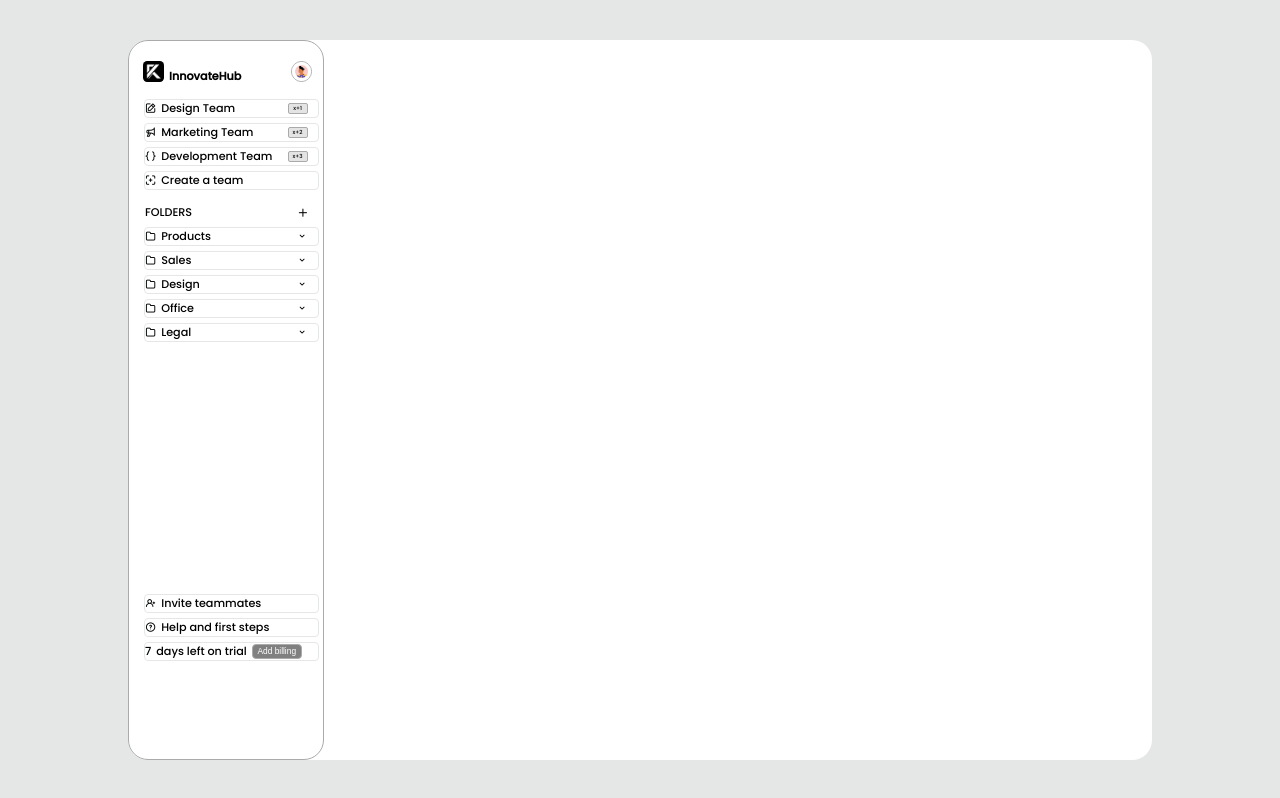
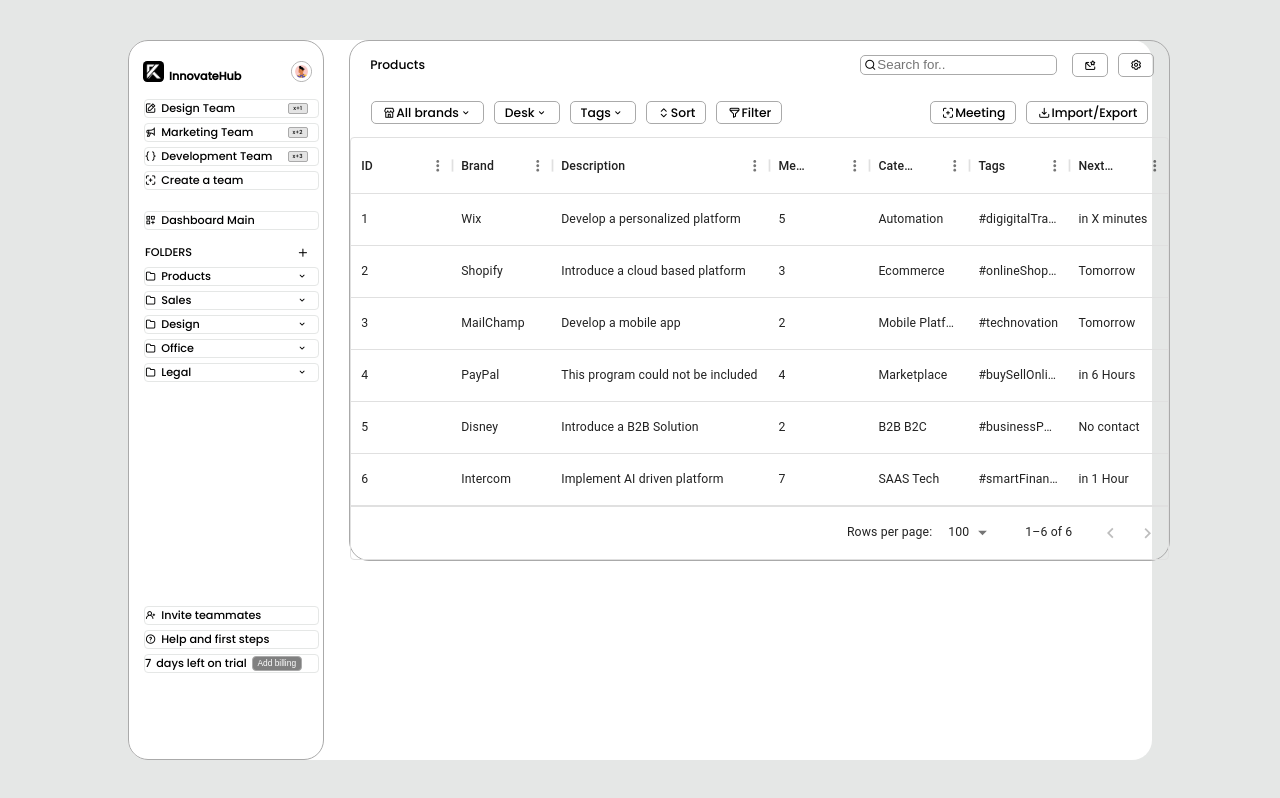
Before and after one commit to ankitdeb11/K-RITE-Assignment, a React (Create React App) app: page / in a window 1280 px wide. Shown: the top 798 px of the page. Built offline with nearby package versions, Linux system fonts and the light colour scheme.

Commit message:
update commit 3 - working on data tables

```diff
--- a/src/App.css
+++ b/src/App.css
@@ -13,6 +13,8 @@
   --color-success: #41f1b6;
   --color-warning: #ffbb55;
   --color-background: #f6f6f9;
+
+  --color-border:  rgb(170, 170, 170);
 
   --card-border-radius: 2rem;
   --border-radius-1: 0.4rem;
--- a/src/App.js
+++ b/src/App.js
@@ -5,10 +5,10 @@
 function App() {
   return (
     <>
+      <Dashboard />
+      <main>
 
-    <main>
-      <Dashboard />
-    </main>
+      </main>
 
     </>
   );
--- a/src/components/dashboard/Dashboard.jsx
+++ b/src/components/dashboard/Dashboard.jsx
@@ -2,6 +2,8 @@
 import './dashboard.css';
 import LogoMain from "../../assets/logos/logo_main.jpg";
 import ProfilePic from "../../assets/logos/profile_logo.jpg";
+import Topbar from '../../scenes/global/topbar/Topbar';
+import Products from '../../scenes/folders/products/Products';
 
 
 const Dashboard = () => {
@@ -15,7 +17,6 @@
                     <div className="logo">
                         <img src={LogoMain} alt="" className="company-logo" />
                         <div className="logo-text">
-                            {/* <span className="company-inc">INC</span> */}
                             <h2>InnovateHub</h2>
                         </div>
                         <img src={ProfilePic} alt="" className="profile-logo" />
@@ -63,10 +64,19 @@
                     </a>
 
 
+                    <a className='home' href="#home">
+                        <i class="uil uil-create-dashboard"></i>
+                        Dashboard Main
+                    </a>
+
+
+
                     <div className="folders-title">
                         <span className='folders-span'>FOLDERS</span>
                         <i class="uil uil-plus folder-plus"></i>
                     </div>
+
+
 
 
                     <a className='folders' href="#products">
@@ -116,7 +126,6 @@
 
 
 
-
                     <a href="#invites" className='invites'>
                         <i class="uil uil-user-plus sidebar-icons"></i>
                         Invite teammates
@@ -151,6 +160,17 @@
 
 
 
+            <main className="content">
+                {/* <Topbar /> */}
+                <Products />
+
+            </main>
+
+
+
+
+
+
 
 
 
--- a/src/components/dashboard/dashboard.css
+++ b/src/components/dashboard/dashboard.css
@@ -198,15 +198,13 @@
 
 
 aside a.invites{
-    margin-top: 18rem;
+    margin-top: 16rem;
 
 }
 
 
 aside a.folders{
-    /* background: red; */
     display: flex;
-
 }
 
 .dropdown-icon{
@@ -214,3 +212,7 @@
     right: 0;
     margin-right: 10px;
 }
+
+.sidebar a.home{
+    margin-top: 1.5rem;
+}
--- /dev/null
+++ b/src/components/header/Header.jsx
@@ -0,0 +1,18 @@
+import React from 'react';
+import './header.css';
+
+const Header = ({ title, subtitle }) => {
+    return (
+        <div className="header-container">
+            <h1 className="header-title">
+                {title}
+            </h1>
+
+            <h2>
+                {subtitle}
+            </h2>
+        </div>
+    )
+}
+
+export default Header
--- /dev/null
+++ b/src/data/mockDataProducts.js
@@ -0,0 +1,56 @@
+export const mockDataProducts = [
+    {
+        id: 1,
+        brandName: "Wix",
+        description: "Develop a personalized platform",
+        membersCount: 5,
+        categories: "Automation",
+        tags: "#digigitalTransformation",
+        nextMeetingETA: "in X minutes",
+    },
+    {
+        id: 2,
+        brandName: "Shopify",
+        description: "Introduce a cloud based platform",
+        membersCount: 3,
+        categories: "Ecommerce",
+        tags: "#onlineShopping",
+        nextMeetingETA: "Tomorrow",
+    },
+    {
+        id: 3,
+        brandName: "MailChamp",
+        description: "Develop a mobile app",
+        membersCount: 2,
+        categories: "Mobile Platform",
+        tags: "#technovation",
+        nextMeetingETA: "Tomorrow",
+    },
+    {
+        id: 4,
+        brandName: "PayPal",
+        description: "This program could not be included",
+        membersCount: 4,
+        categories: "Marketplace",
+        tags: "#buySellOnline",
+        nextMeetingETA: "in 6 Hours",
+    },
+    {
+        id: 5,
+        brandName: "Disney",
+        description: "Introduce a B2B Solution",
+        membersCount: 2,
+        categories: "B2B B2C",
+        tags: "#businessPartnerships",
+        nextMeetingETA: "No contact",
+    },
+    {
+        id: 6,
+        brandName: "Intercom",
+        description: "Implement AI driven platform",
+        membersCount: 7,
+        categories: "SAAS Tech",
+        tags: "#smartFinance",
+        nextMeetingETA: "in 1 Hour",
+    },
+]
--- /dev/null
+++ b/src/scenes/folders/products/Products.jsx
@@ -0,0 +1,48 @@
+import React from 'react';
+import './products.css';
+import { mockDataProducts } from "../../../data/mockDataProducts";
+import Header from '../../../components/header/Header';
+import { DataGrid } from '@mui/x-data-grid';
+import Topbar from '../../global/topbar/Topbar';
+
+
+
+
+const Products = () => {
+
+
+    const columns = [
+        { field: "id", headerName: "ID" },
+        { field: "brandName", headerName: "Brand", cellClassName: "name-column--cell" },
+        { field: "description", flex: 1, headerName: "Description" },
+        { field: "membersCount", headerName: "Members", type: "number", headerAlign: "left", align: "left", },
+        { field: "categories", headerName: "Categories" },
+        { field: "tags", headerName: "Tags" },
+        { field: "nextMeetingETA", headerName: "Next meeting" },
+
+    ]
+
+
+    return (
+        <div className="table-container">
+
+            <Topbar title="Products"/>
+
+            {/* <Header title="Products" subtitle="Managing the Products" />     */}
+            <div className="data-grid-container">
+                <DataGrid
+
+                    rows={mockDataProducts}
+                    columns={columns}
+
+
+                />
+            </div>
+
+
+        </div>
+
+    )
+}
+
+export default Products;
--- /dev/null
+++ b/src/scenes/folders/products/products.css
@@ -0,0 +1,4 @@
+.table-container{
+        border-radius: 20px;
+    border: 1px solid var(--color-border);
+}
--- /dev/null
+++ b/src/scenes/global/topbar/Topbar.jsx
@@ -0,0 +1,80 @@
+import React from 'react';
+import './topbar.css';
+
+const Topbar = ({title}) => {
+    return (
+        <div className="topbar-container">
+
+            <div className="top-start">
+                <div className="top-page-name">
+                    {title}
+                </div>
+
+                <div className="top-icons-container">
+                    <div className="search-container">
+                        <i class="uil uil-search"></i>
+                        <input type="text" placeholder='Search for..' className='search-bar' />
+                    </div>
+
+
+
+                    <a href="#messages" className="top-icons">
+                        <i class="uil uil-envelope-star"></i>
+                    </a>
+                    <a href="#settings" className="top-icons">
+                    <i class="uil uil-setting"></i>
+                    </a>
+
+                </div>
+            </div>
+
+
+
+            {/* All the filters icons will be starting from here  */}
+
+            <div className="top-end">
+                <div className="top-filters">
+                    <a href="#brands" className="top-icons">
+                        <i class="uil uil-store"></i>
+                        All brands
+                        <i class="uil uil-angle-down"></i>
+                    </a>
+                    <a href="#desk" className="top-icons">
+                        Desk
+                        <i class="uil uil-angle-down"></i>
+                    </a>
+                    <a href="#tags" className="top-icons">
+                        Tags
+                        <i class="uil uil-angle-down"></i>
+                    </a>
+                    <a href="#sort" className="top-icons">
+                        <i class="uil uil-sort"></i>
+                        Sort
+
+                    </a>
+                    <a href="#filter" className="top-icons">
+                        <i class="uil uil-filter"></i>
+                        Filter
+                    </a>
+                </div>
+
+
+                <div className="top-actions">
+                    <a href="#meetings" className="top-icons">
+                        <i class="uil uil-focus-add"></i>
+                        Meeting
+                    </a>
+                    <a href="#share" className="top-icons">
+                        <i class="uil uil-import"></i>
+                        Import/Export
+                    </a>
+                </div>
+
+            </div>
+
+
+        </div>
+    )
+}
+
+export default Topbar
--- /dev/null
+++ b/src/scenes/global/topbar/topbar.css
@@ -0,0 +1,64 @@
+.topbar-container{
+    width: 64vw;
+    height: 12vh;
+    /* margin-top: 20px; */
+
+    /* border-radius: 20px;
+    border: 1px solid var(--color-border); */
+
+}
+
+
+
+.top-start{
+    display: flex;
+    justify-content: space-between;
+    height: 50%;
+    align-items: center;
+
+    padding: 0 10px;
+
+
+}
+
+.top-end{
+    display: flex;
+    justify-content: space-between;
+    align-items: center;
+    height: 50%;
+
+    padding: 2px 16px;
+}
+
+.top-page-name{
+    margin-left: 10px;
+}
+
+.top-icons{
+    border-radius: 5px;
+    border: 1px solid var(--color-border);
+    padding: 2px 10px;
+    margin: 0 5px;
+
+    color: black;
+
+}
+
+.topbar-container i{
+    color: black;
+    font-size: 12px;
+    margin: 0 1px;
+}
+
+.search-container{
+    border-radius: 5px;
+    border: 1px solid var(--color-border);
+    padding: 0 2px;
+    margin-right: 10px;
+}
+
+.top-icons-container{
+    display: flex;
+    align-items: center;
+    justify-content: space-between;
+}
```
Also changed, not shown: package.json (+10 -1 lines), src/components/header/header.css (added), 1 other file (tests, documents, lock files or other folders).
